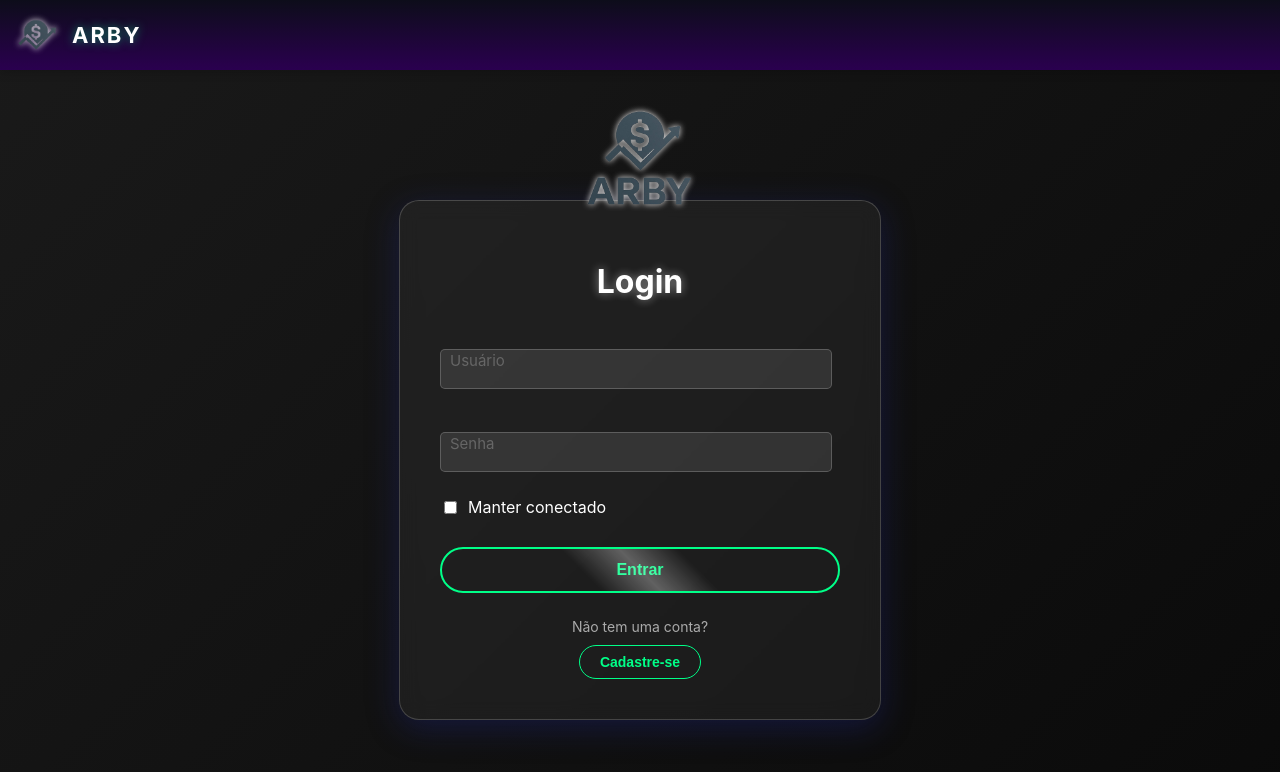
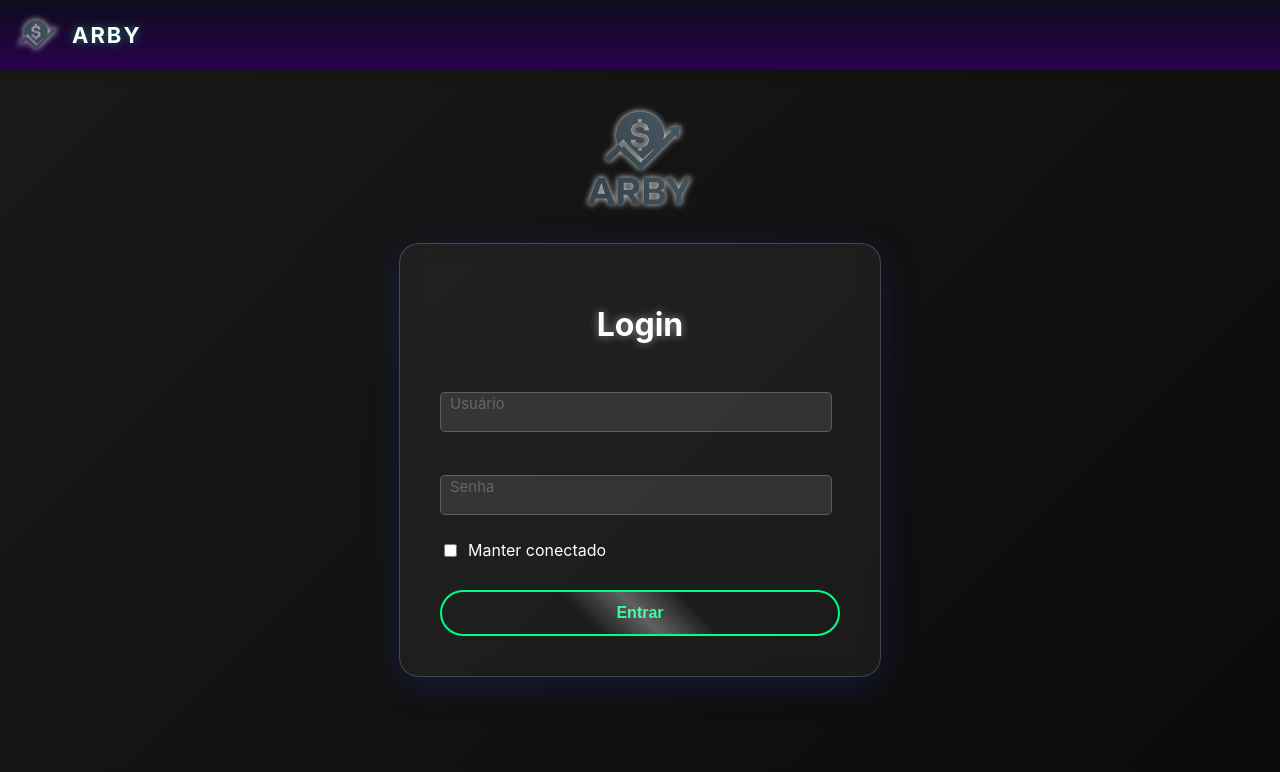
Before and after one commit to FelipeTeixeira20/Projeto_Marcelo, a React (Create React App) app in the folder frontend/: page / in a window 1280 px wide. Shown: the top 772 px of the page. Built offline with nearby package versions, Linux system fonts and the light colour scheme.

Commit message:
Subindo Merge

```diff
--- a/frontend/src/pages/Login.js
+++ b/frontend/src/pages/Login.js
@@ -139,17 +139,6 @@ const Login = () => {
             </button>
 
             {error && <div className="error-message">{error}</div>}
-
-            <div className="register-link-container">
-              <p>Não tem uma conta?</p>
-              <button
-                type="button"
-                className="register-button"
-                onClick={() => navigate("/register")}
-              >
-                Cadastre-se
-              </button>
-            </div>
           </form>
         </div>
       </div>
```
